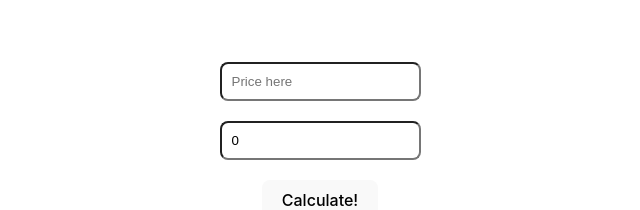
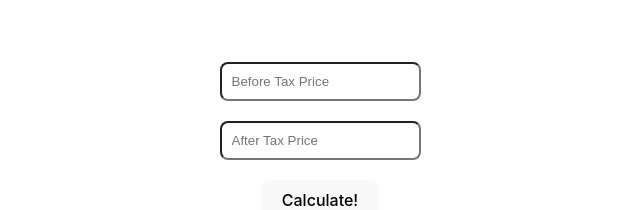
Before and after one commit to iPigTW/steam-tax-calculator, a React (Vite) app: page / in a window 1280 px wide. Shown: the part 183-393 px from the top of the page, without its empty margins (320-960 px from the left). Built offline with nearby package versions, Linux system fonts and the light colour scheme.

Commit message:
added placeholder

```diff
--- a/src/App.tsx
+++ b/src/App.tsx
@@ -1,15 +1,15 @@
 import { useState } from 'react'
 import './App.css'
 function App() {
-  const [price, setPrice] = useState<any | null>(0);
-  const [newPrice, setNewPrice] = useState<any | null>(0);
+  const [price, setPrice] = useState<any | null>(null);
+  const [newPrice, setNewPrice] = useState<any | null>(null);
   return (
     <>
       <div className='container'>
         <h1>Steam Tax Calculator</h1>
-        <input type='number' onChange={e => setPrice(e.target.value)} placeholder='Price here' ></input>
+        <input type='number' onChange={e => setPrice(e.target.value)} placeholder='Before Tax Price' ></input>
         <br/>
-        <input type="number" value={newPrice} onChange={e => setNewPrice(e.target.value)}></input>
+        <input type="number" placeholder='After Tax Price' value={newPrice} onChange={e => setNewPrice(e.target.value)}></input>
         <br/>
         <button onClick={() => setNewPrice((price/1.15-0.01).toFixed(2)) }>Calculate!</button>
       </div>
```
